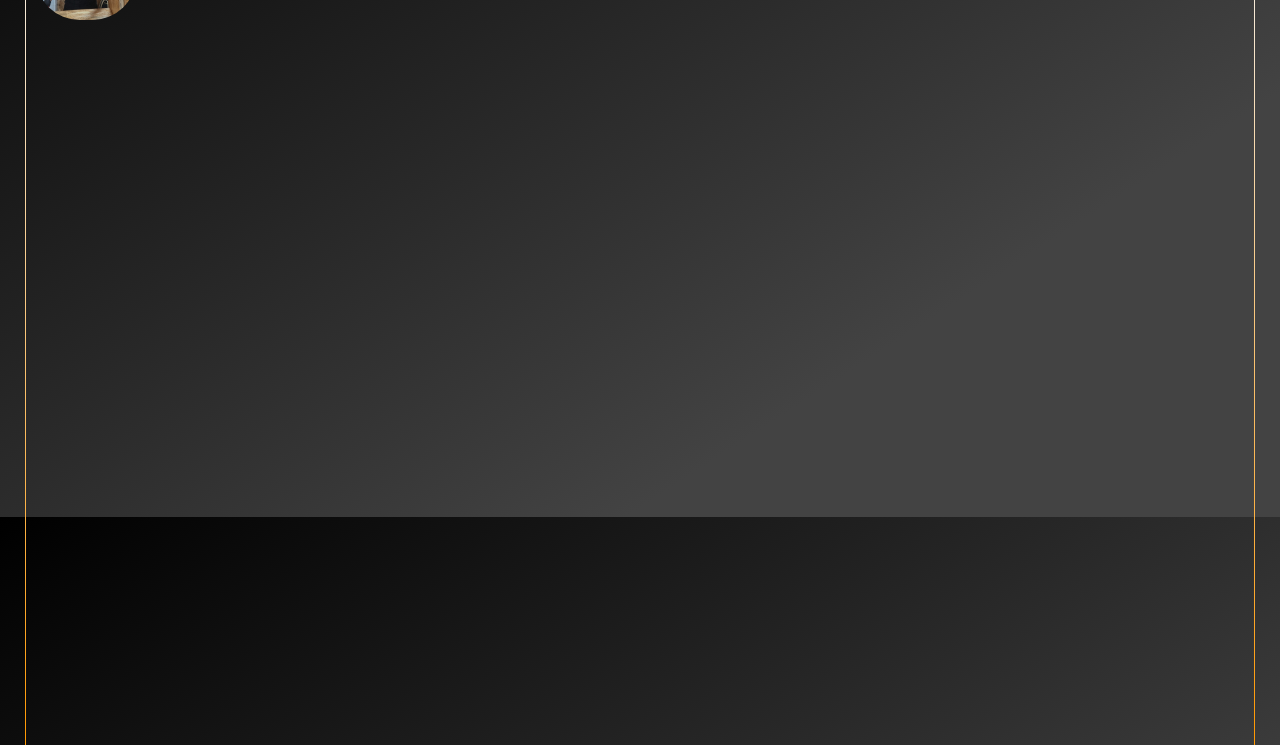
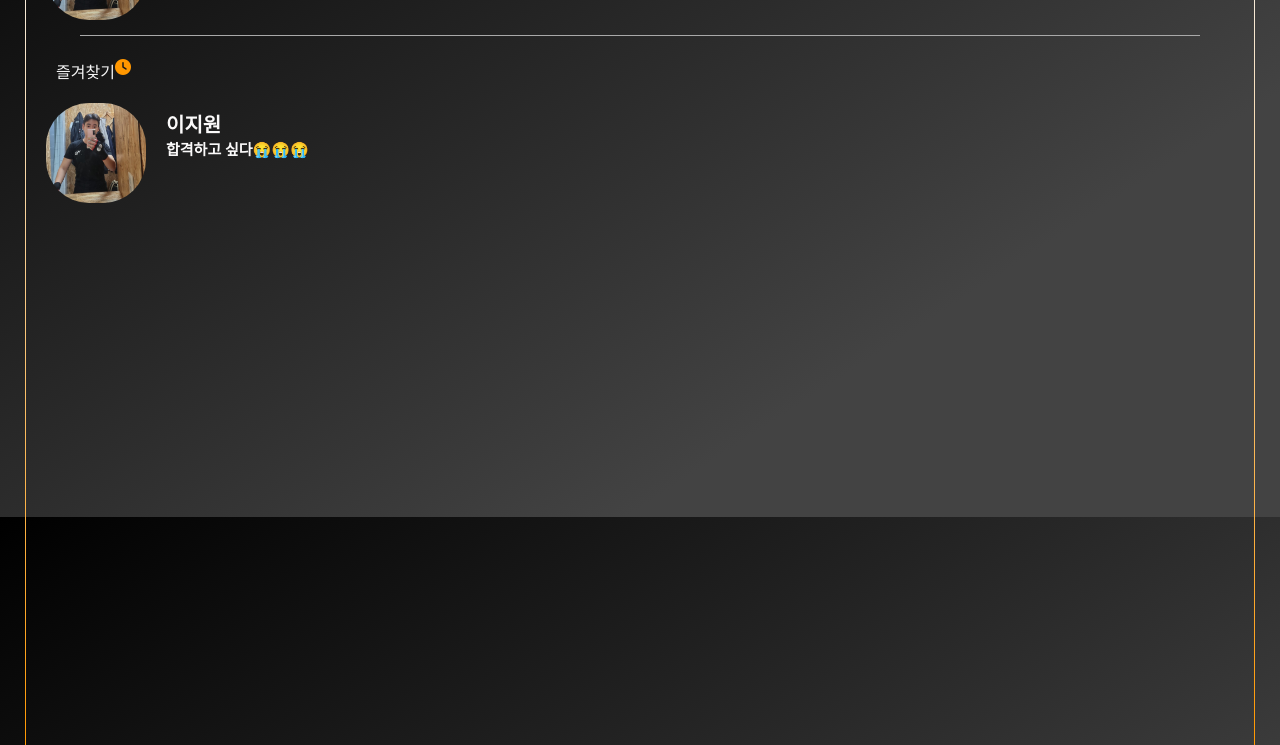
Before and after one commit to Jiveloper/htmlcssProject, a plain HTML site: page profile.html in a window 1280 px wide. Shown: the part 283-1028 px from the top of the page. Drawn offline with nearby package versions, Linux system fonts and the light colour scheme.

Commit message:
즐겨찾기

```diff
--- a/profile.html
+++ b/profile.html
@@ -52,8 +52,24 @@
                 <span>이지원</span>
                 <span>합격하고 싶다😭😭😭</span>
             </div>
+        </div>
+        <hr class="profile__border" width = "91%" color = "#A9A9A9" size = "1">
 
+        <div class="profile__my">
+            <div class="profile__photo">
+                <div class="test2">
+                    <span class="test">즐겨찾기</span>
+                    <i class="fas fa-clock" style="color: #ff9700"></i>
+                </div>
+                <img src="img/myphoto.jpeg" alt="프로필">
+            </div>
+            <div class="profile__description">
+                <span>이지원</span>
+                <span>합격하고 싶다😭😭😭</span>
+            </div>
         </div>
+
+
     </main>
 
 
--- a/style.css
+++ b/style.css
@@ -495,31 +495,49 @@ p {
   height: 850px;
 }
 
-.profile__my {
+.profile__my,
+.hotlist {
   display: flex;
 }
 
-.profile__photo img {
+.profile__photo img,
+.hotlist__photo img {
   width: 100px;
   height: 100px;
   border-radius: 45%;
-  padding: 20px 10px;
+  padding: 20px;
+  display: flex;
 }
 
-.profile__description {
+.profile__description,
+.hotlist__description {
   display: flex;
   flex-direction: column;
   justify-content: center;
 }
 
-.profile__description span:nth-child(1) {
+.profile__description span:nth-child(1),
+.hotlist__description span:nth-child(1) {
   font-weight: 600;
   font-size: 20px;
   color: #fbfafa;
 }
 
-.profile__description span:nth-child(2) {
+.profile__description span:nth-child(2),
+.hotlist__description span:nth-child(2) {
   font-weight: 600;
   font-size: 15px;
   color: #fbfafa;
 }
+
+hr {
+  margin-top: -5px;
+}
+
+.test2 {
+  display: flex;
+  justify-content: flex-end;
+  margin-right: 35px;
+  margin-top: 15px;
+  color: whitesmoke;
+}
```
